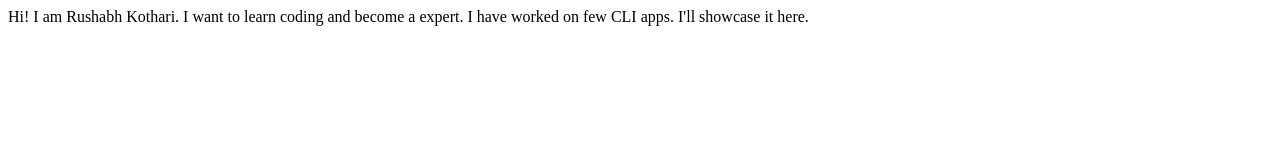
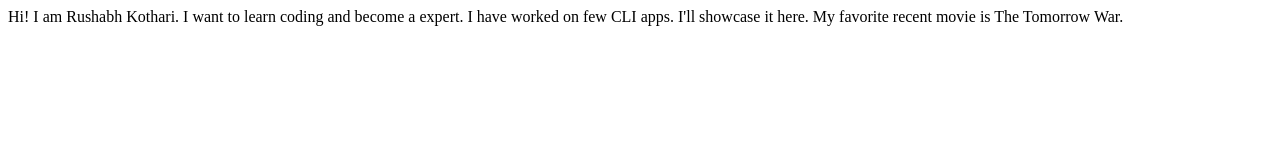
Before and after one commit to rushabh-12/rushabh-kothari-site, a plain HTML site: page index.html in a window 1280 px wide. Drawn offline with Linux system fonts and the light colour scheme.

Commit message:
update favorite movie details

```diff
--- a/index.html
+++ b/index.html
@@ -11,5 +11,7 @@
       I want to learn coding and become a expert.
 
       I have worked on few CLI apps. I'll showcase it here.
+
+      My favorite recent movie is The Tomorrow War.
 </body>
 </html>
```
